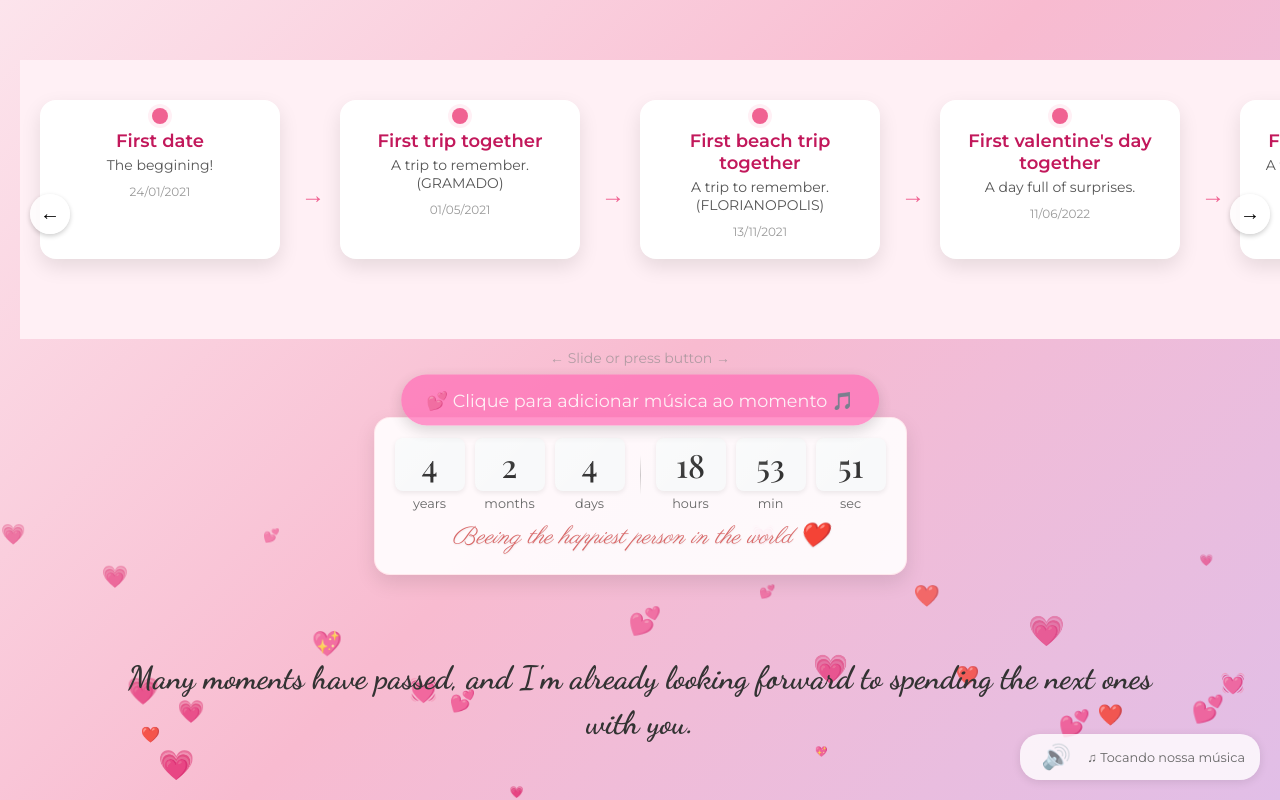
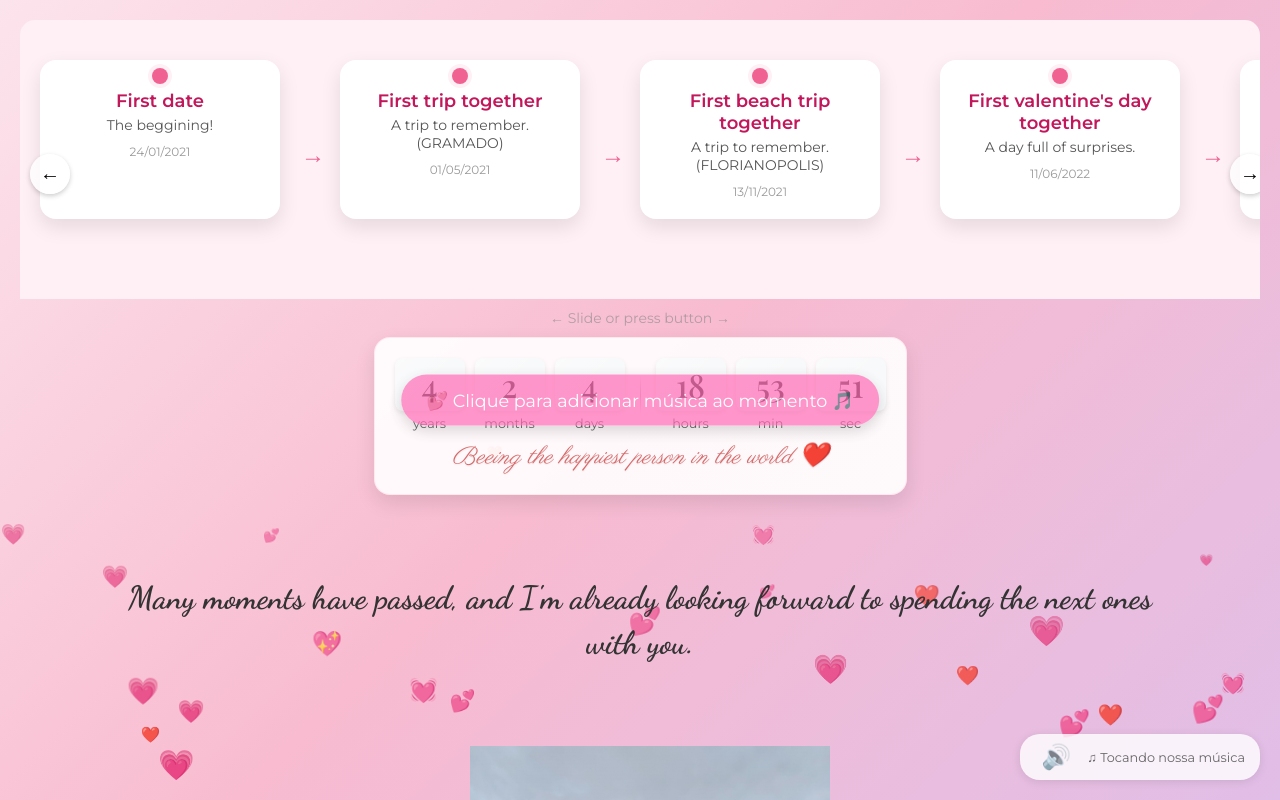
Before and after one commit to PedroBolson/Momentos-Especiais, a React (Vite) app: page / in a window 1280 px wide. Shown: the top 800 px of the page. Built offline with nearby package versions, Linux system fonts and the light colour scheme.

Commit message:
Ajusting width of timeline

```diff
--- a/src/css/Timeline.css
+++ b/src/css/Timeline.css
@@ -1,12 +1,16 @@
 .timeline-wrapper {
+    border-radius: 15px;
     position: relative;
     width: 100%;
-    margin: 40px 0;
+    margin: 0;
+    overflow: hidden;
+    /* Impede que conteúdo vaze */
 }
 
 .timeline-outer-container {
     position: relative;
-    padding: 40px 20px;
+    padding: 40px 0 40px 0;
+    /* Remove padding lateral */
     background: #fff0f5;
     overflow-x: scroll;
     overflow-y: hidden;
@@ -31,6 +35,8 @@
     gap: 60px;
     position: relative;
     padding-bottom: 40px;
+    padding-left: 20px;
+    /* Espaço apenas no início para o primeiro item */
     min-width: max-content;
     /* Isso garante que o conteúdo vai além do container */
 }
```
